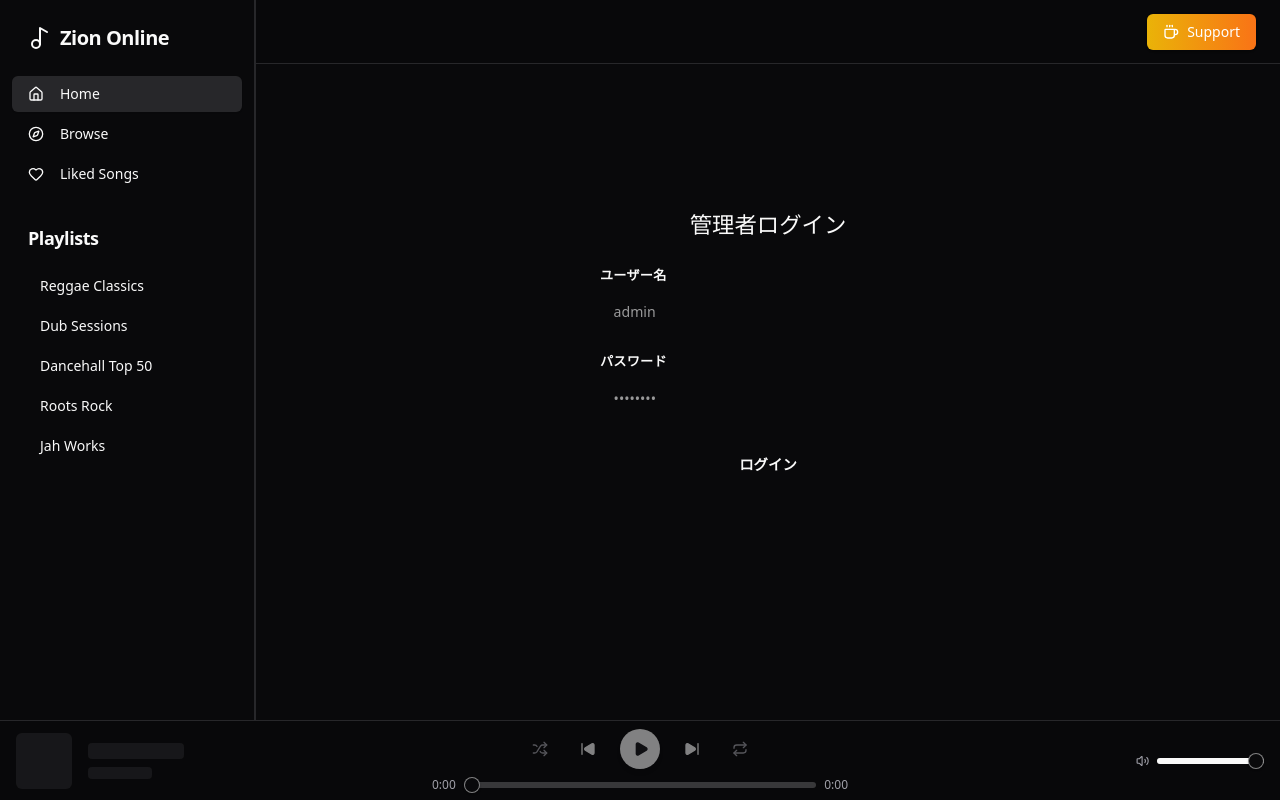
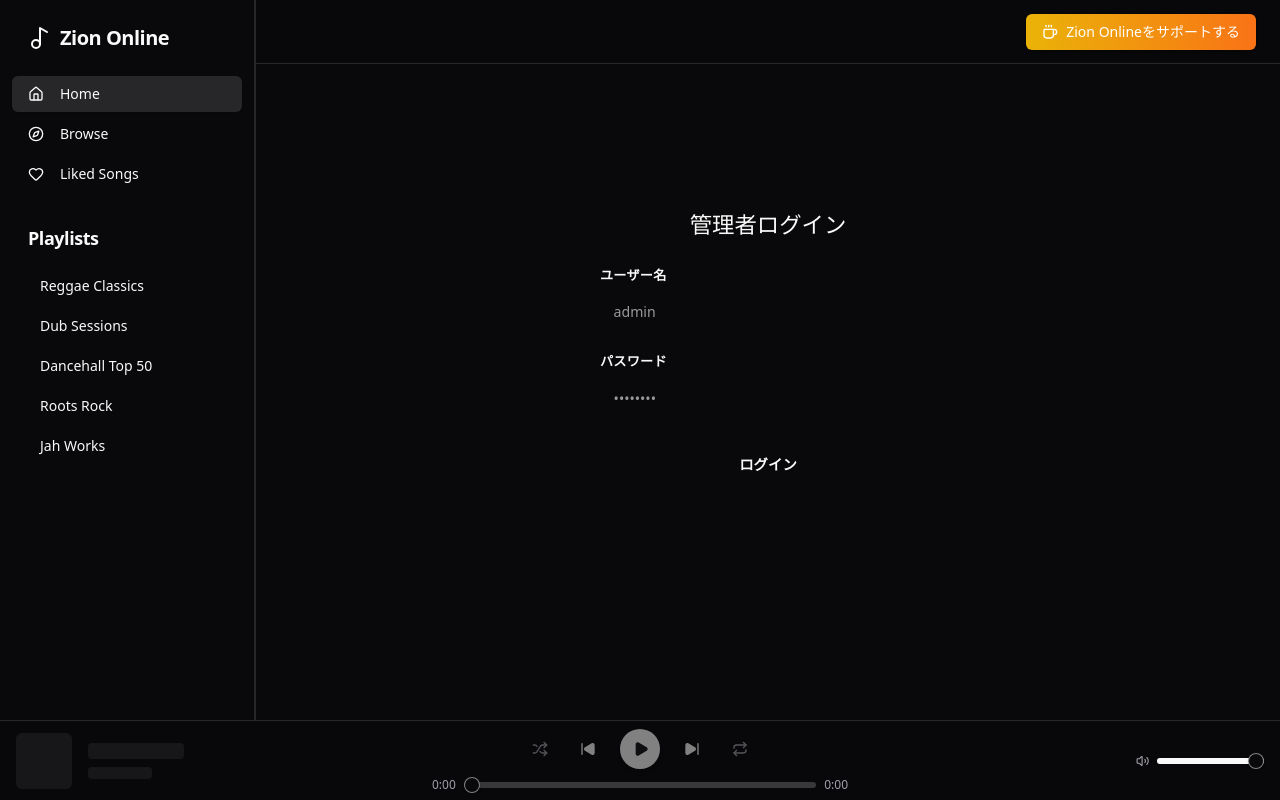
Before and after one commit to tokura1222/music-platform, a Next.js app: page /manage in a window 1280 px wide. Built offline with nearby package versions, Linux system fonts and the light colour scheme; no server answers.

Commit message:
feat: update donate button with Ko-fi link and Japanese text

```diff
--- a/src/components/layout/donate-button.tsx
+++ b/src/components/layout/donate-button.tsx
@@ -15,24 +15,27 @@ export function DonateButton() {
     return (
         <Dialog>
             <DialogTrigger asChild>
-                <Button variant="default" className="gap-2 bg-gradient-to-r from-yellow-500 to-orange-500 hover:from-yellow-600 hover:to-orange-600 text-white border-0">
+                <Button data-donate-trigger variant="default" className="gap-2 bg-gradient-to-r from-yellow-500 to-orange-500 hover:from-yellow-600 hover:to-orange-600 text-white border-0">
                     <Coffee className="h-4 w-4" />
-                    Support
+                    Zion Onlineをサポートする
                 </Button>
             </DialogTrigger>
             <DialogContent className="sm:max-w-[425px]">
                 <DialogHeader>
-                    <DialogTitle>Support Zion Onine</DialogTitle>
+                    <DialogTitle>Zion Onlineをサポートする</DialogTitle>
                     <DialogDescription>
-                        If you enjoy the music, please consider buying us a coffee to keep the servers running!
+                        活動を継続するために、コーヒー1杯分からのご支援をお願いします。
                     </DialogDescription>
                 </DialogHeader>
                 <div className="flex flex-col gap-4 py-4">
                     <p className="text-center text-sm text-muted-foreground">
-                        Your support helps independent artists and maintains this platform.
+                        皆さまのサポートがアーティスト活動とプラットフォームの運営を支えています。
                     </p>
-                    <Button className="w-full" size="lg">
-                        Donate via Ko-fi
+                    <Button className="w-full gap-2" size="lg" asChild>
+                        <a href="https://ko-fi.com/ntoku" target="_blank" rel="noopener noreferrer">
+                            <Coffee className="h-5 w-5" />
+                            Ko-fiでサポートする
+                        </a>
                     </Button>
                 </div>
             </DialogContent>
```
